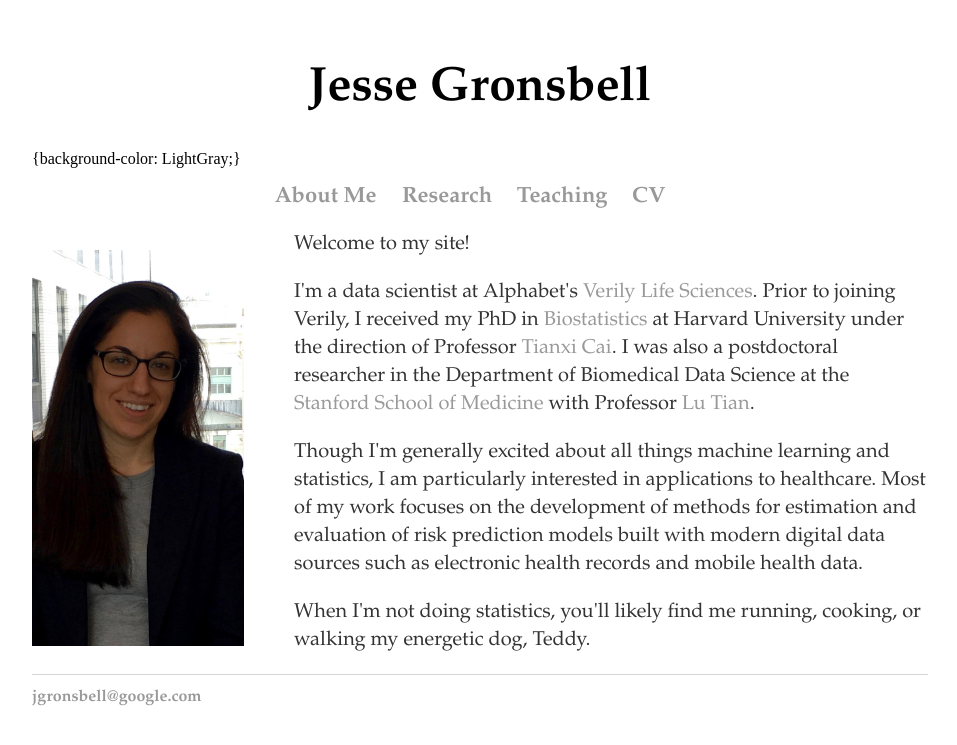
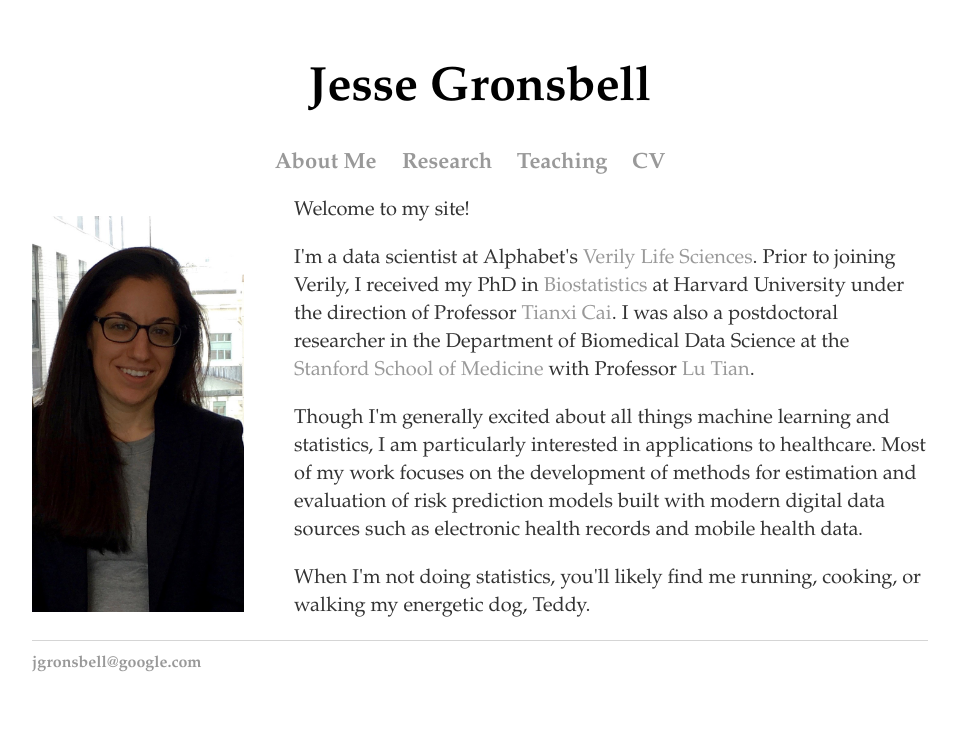
Before and after one commit to jgrons/old_website, a Jekyll site: the page built from index.html, in a window 1280 px wide. Shown: the top 745 px of the page, without its empty margins (160-1117 px from the left). Built offline with Jekyll 4.4.1, drawn with Linux system fonts in a browser that asks for light colours.

Commit message:
Update default.html

```diff
--- a/_layouts/default.html
+++ b/_layouts/default.html
@@ -14,7 +14,6 @@
 
 			</header>
 		<body>
-{background-color: LightGray;}
 			<nav>
 			<center>
 	    		<ul>
```
